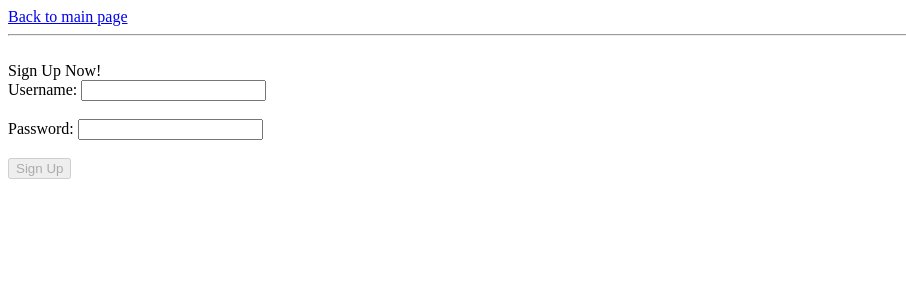
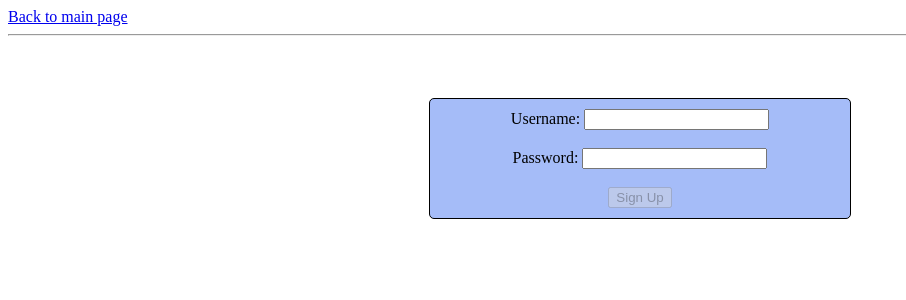
Before and after one commit to Radalphus/CS_618_Project, a React (Vite) app: page /signup in a window 1280 px wide. Shown: the top 300 px of the page, without its empty margins (0-906 px from the left). Built offline with nearby package versions, Linux system fonts and the light colour scheme.

Commit message:
improve html code for sign up page

```diff
--- a/src/pages/Signup.jsx
+++ b/src/pages/Signup.jsx
@@ -26,7 +26,18 @@ export function Signup() {
       <Link to='/'>Back to main page</Link>
       <hr />
       <br />
-      Sign Up Now!
+      <br />
+      <br />
+      <center>
+        <div
+          style={{
+            background: '#a5bcf8ff',
+            border: '1px solid black',
+            borderRadius: '5px',
+            padding: '10px',
+            width: '400px',
+          }}
+        >
         <div>
           <label htmlFor='create-username'>Username: </label>
           <input
@@ -54,6 +65,8 @@ export function Signup() {
         value={signupMutation.isPending ? 'Signing up...' : 'Sign Up'}
         disabled={!username || !password || signupMutation.isPending}
         />
+        </div>
+      </center>
       </form>
   )
 }
```
Lines whose indentation alone changed are shown as unchanged.
